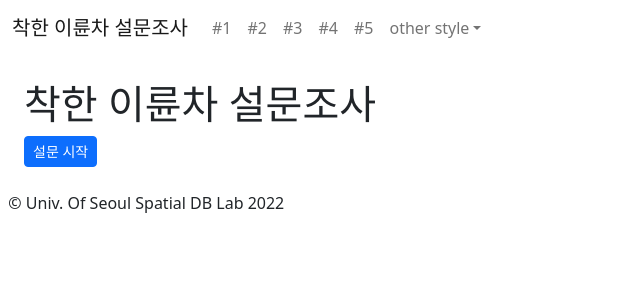
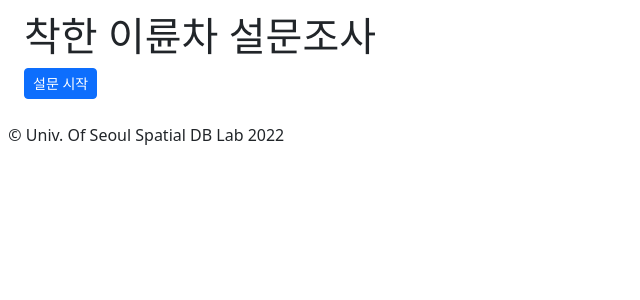
Before and after one commit to custardcream98/goodrider-interview-web, a React (Create React App) app: page / in a window 1280 px wide. Shown: the top 300 px of the page, without its empty margins (0-640 px from the left). Built offline with nearby package versions, Linux system fonts and the light colour scheme.

Commit message:
navbar complete

```diff
--- a/src/components/Navigation.js
+++ b/src/components/Navigation.js
@@ -7,7 +7,15 @@ import Navbar from 'react-bootstrap/Navbar';
 import NavDropdown from 'react-bootstrap/NavDropdown';
 import Offcanvas from 'react-bootstrap/Offcanvas';
 
-function OffcanvasExample() {
+function NavigationBar({setCurrentlyShownQindex}) {
+
+
+  const onClick = (event) => {
+    let { name } = event.target;
+        setCurrentlyShownQindex(parseInt(name.slice(1))-1);
+    //setCurrentlyShownQindex(1);
+  };
+
   return (
     <>
       {['md'].map((expand) => (
@@ -26,20 +34,13 @@ function OffcanvasExample() {
                 </Offcanvas.Title>
               </Offcanvas.Header>
               <Offcanvas.Body>
-                <Nav className="me-auto">
-                  <Nav.Link href="/action1">#1</Nav.Link>
-                  <Nav.Link href="/action2">#2</Nav.Link>
-                  <Nav.Link href="/action2">#3</Nav.Link>
-                  <Nav.Link href="/action2">#4</Nav.Link>
-                  <Nav.Link href="/action2">#5</Nav.Link>
-                  <NavDropdown
-                    title="other style"
-                    id={`offcanvasNavbarDropdown-expand-${expand}`}
-                  >
-                    <NavDropdown.Item href="#action3">#1</NavDropdown.Item>
-                    <NavDropdown.Divider />
-                    <NavDropdown.Item href="#action5">#2</NavDropdown.Item>
-                  </NavDropdown>
+                <Nav className="mr-auto mb-2 mb-lg-0">
+                  <Nav.Link href="" onClick={onClick} name="#1">#1</Nav.Link>
+                  <Nav.Link href="" onClick={onClick} name="#2">#2</Nav.Link>
+                  <Nav.Link href="" onClick={onClick} name="#3">#3</Nav.Link>
+                  <Nav.Link href="" onClick={onClick} name="#4">#4</Nav.Link>
+                  <Nav.Link href="" onClick={onClick} name="#5">#5</Nav.Link>
+                  <Nav.Link href="" onClick={onClick} name="#6">#6</Nav.Link>
                 </Nav>
               </Offcanvas.Body>
             </Navbar.Offcanvas>
@@ -50,4 +51,4 @@ function OffcanvasExample() {
   );
 }
 
-export default OffcanvasExample;
+export default NavigationBar;
--- a/src/router/Interview.js
+++ b/src/router/Interview.js
@@ -1,6 +1,7 @@
 import React, { useState } from "react";
 import { Button, ButtonGroup } from "react-bootstrap";
 import QuestionType from "../components/QuestionType";
+import Navbar from "../components/Navigation";
 
 function Interview() {
   const [qArr, setQArr] = useState([
@@ -60,11 +61,15 @@ function Interview() {
       case "next":
         setCurrentlyShownQindex((priv) => ++priv);
         break;
+      case "#1":
+        setCurrentlyShownQindex("0");
+        break;
     }
   };
 
   return (
     <>
+      <Navbar setCurrentlyShownQindex={setCurrentlyShownQindex}/>
         <QuestionType
           onChange={onChange}
           index={currentlyShownQindex}
--- a/src/router/index.js
+++ b/src/router/index.js
@@ -16,13 +16,15 @@ const AppRouter = ({ isLoggedIn }) => {
     <Router basename={process.env.PUBLIC_URL}>
 
       {/* {isLoggedIn && <Navigation />} */
-      <Navbar />}
+      }
       <div className="ms-3 me-3 mt-1 mb-3">
         <Routes>
           {isLoggedIn ? (
             <>
               <Route path="/" element={<Home />} />
-              <Route path="/interview" element={<Interview />} />
+              <Route path="/interview"
+              element={<Interview/>}
+              />
               <Route path="/home" element={<Home />} />
             </>
           ) : (
```
